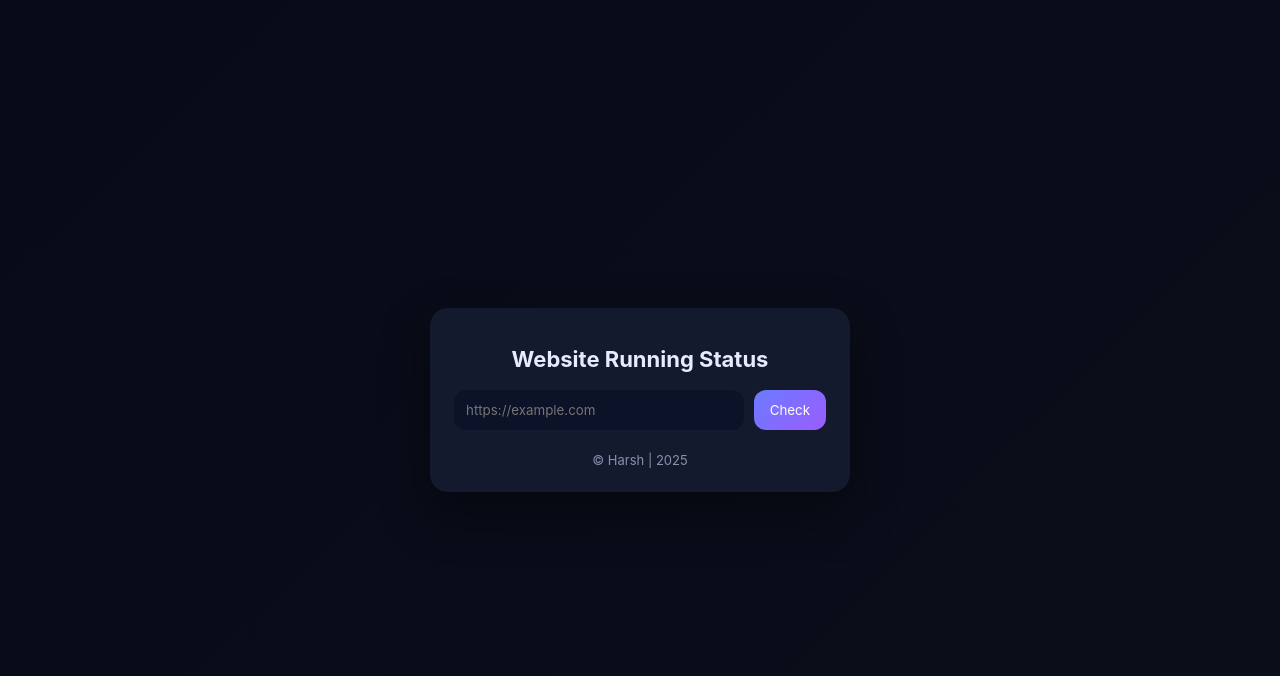
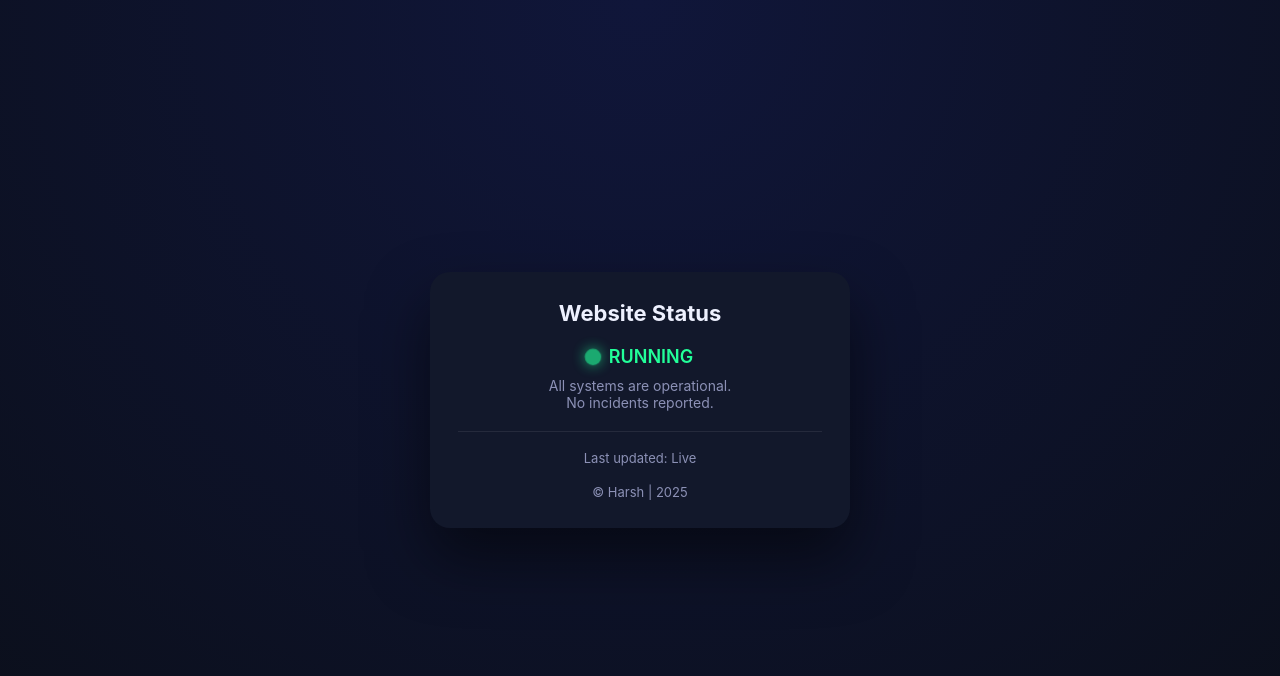
Before and after one commit to NotHarshu9864/api-system, a plain HTML site: page index.html in a window 1280 px wide. Drawn offline with Linux system fonts and the light colour scheme.

Commit message:
Update index.html

```diff
--- a/index.html
+++ b/index.html
@@ -3,130 +3,99 @@
 <head>
 <meta charset="UTF-8">
 <meta name="viewport" content="width=device-width, initial-scale=1.0">
-<title>API SERVER - HARSH</title>
+<title>System Status</title>
 
 <style>
 :root {
   --bg: #0b0f1a;
-  --card: #141a2e;
-  --green: #2cff9a;
-  --red: #ff4d4d;
-  --text: #e8ebff;
-  --muted: #8a8fae;
+  --card: #12182b;
+  --green: #22ff99;
+  --text: #eef1ff;
+  --muted: #8c91b6;
 }
 
 * {
   box-sizing: border-box;
-  font-family: "Inter", sans-serif;
+  font-family: "Inter", system-ui, sans-serif;
 }
 
 body {
   margin: 0;
-  background: linear-gradient(135deg, #070b18, #0b0f1a);
-  color: var(--text);
+  background: radial-gradient(circle at top, #10163a, var(--bg));
   min-height: 100vh;
   display: flex;
   align-items: center;
   justify-content: center;
-}
-
-.container {
-  width: 90%;
-  max-width: 420px;
+  color: var(--text);
 }
 
 .card {
+  width: 90%;
+  max-width: 420px;
   background: var(--card);
-  border-radius: 18px;
-  padding: 24px;
-  box-shadow: 0 20px 50px rgba(0,0,0,0.4);
-  animation: fadeIn 0.8s ease;
+  padding: 28px;
+  border-radius: 20px;
+  box-shadow: 0 30px 60px rgba(0,0,0,0.5);
+  text-align: center;
+  animation: fadeUp 0.8s ease;
 }
 
 h1 {
-  text-align: center;
-  margin-bottom: 18px;
+  margin: 0;
   font-size: 22px;
-}
-
-.input-box {
-  display: flex;
-  gap: 10px;
-}
-
-input {
-  flex: 1;
-  padding: 12px;
-  border-radius: 12px;
-  border: none;
-  outline: none;
-  background: #0c1228;
-  color: var(--text);
-}
-
-button {
-  padding: 12px 16px;
-  border: none;
-  border-radius: 12px;
-  background: linear-gradient(135deg, #6a7bff, #9c5cff);
-  color: white;
-  cursor: pointer;
-  transition: transform 0.2s, opacity 0.2s;
-}
-
-button:hover {
-  transform: scale(1.05);
-  opacity: 0.9;
-}
-
-.status-box {
-  margin-top: 22px;
-  text-align: center;
-}
-
-.loader {
-  width: 42px;
-  height: 42px;
-  border: 4px solid rgba(255,255,255,0.15);
-  border-top: 4px solid #6a7bff;
-  border-radius: 50%;
-  animation: spin 1s linear infinite;
-  margin: 12px auto;
-  display: none;
+  margin-bottom: 10px;
 }
 
 .status {
+  display: flex;
+  align-items: center;
+  justify-content: center;
+  gap: 10px;
   font-size: 18px;
   font-weight: 600;
-  margin-top: 10px;
-}
-
-.online {
+  margin: 20px 0 10px;
   color: var(--green);
 }
 
-.offline {
-  color: var(--red);
+.dot {
+  width: 12px;
+  height: 12px;
+  background: var(--green);
+  border-radius: 50%;
+  box-shadow: 0 0 10px var(--green);
+  animation: pulse 1.5s infinite;
 }
 
-.response {
-  margin-top: 6px;
+.message {
+  color: var(--muted);
   font-size: 14px;
+  margin-bottom: 20px;
+}
+
+.divider {
+  height: 1px;
+  background: rgba(255,255,255,0.08);
+  margin: 18px 0;
+}
+
+.info {
+  font-size: 13px;
   color: var(--muted);
 }
 
 footer {
-  text-align: center;
-  margin-top: 16px;
+  margin-top: 18px;
   font-size: 13px;
   color: var(--muted);
 }
 
-@keyframes spin {
-  to { transform: rotate(360deg); }
+@keyframes pulse {
+  0% { transform: scale(1); opacity: 1; }
+  50% { transform: scale(1.4); opacity: 0.6; }
+  100% { transform: scale(1); opacity: 1; }
 }
 
-@keyframes fadeIn {
+@keyframes fadeUp {
   from {
     opacity: 0;
     transform: translateY(20px);
@@ -141,59 +110,29 @@ footer {
 
 <body>
 
-<div class="container">
-  <div class="card">
-    <h1>Website Running Status</h1>
+<div class="card">
+  <h1>Website Status</h1>
 
-    <div class="input-box">
-      <input type="text" id="url" placeholder="https://example.com">
-      <button onclick="checkStatus()">Check</button>
-    </div>
+  <div class="status">
+    <span class="dot"></span>
+    RUNNING
+  </div>
 
-    <div class="status-box">
-      <div class="loader" id="loader"></div>
-      <div class="status" id="statusText"></div>
-      <div class="response" id="responseTime"></div>
-    </div>
+  <div class="message">
+    All systems are operational.<br>
+    No incidents reported.
+  </div>
 
-    <footer>© Harsh | 2025</footer>
+  <div class="divider"></div>
+
+  <div class="info">
+    Last updated: Live
   </div>
+
+  <footer>
+    © Harsh | 2025
+  </footer>
 </div>
-
-<script>
-async function checkStatus() {
-  const url = document.getElementById("url").value.trim();
-  const statusText = document.getElementById("statusText");
-  const responseTime = document.getElementById("responseTime");
-  const loader = document.getElementById("loader");
-
-  if (!url) {
-    alert("Enter a website URL");
-    return;
-  }
-
-  statusText.textContent = "";
-  responseTime.textContent = "";
-  loader.style.display = "block";
-
-  const startTime = performance.now();
-
-  try {
-    await fetch(url, { mode: "no-cors" });
-    const endTime = performance.now();
-
-    loader.style.display = "none";
-    statusText.textContent = "● Website is RUNNING";
-    statusText.className = "status online";
-    responseTime.textContent = `Response Time: ${Math.round(endTime - startTime)} ms`;
-  } catch (error) {
-    loader.style.display = "none";
-    statusText.textContent = "● Website is DOWN";
-    statusText.className = "status offline";
-    responseTime.textContent = "No response from server";
-  }
-}
-</script>
 
 </body>
 </html>
```
